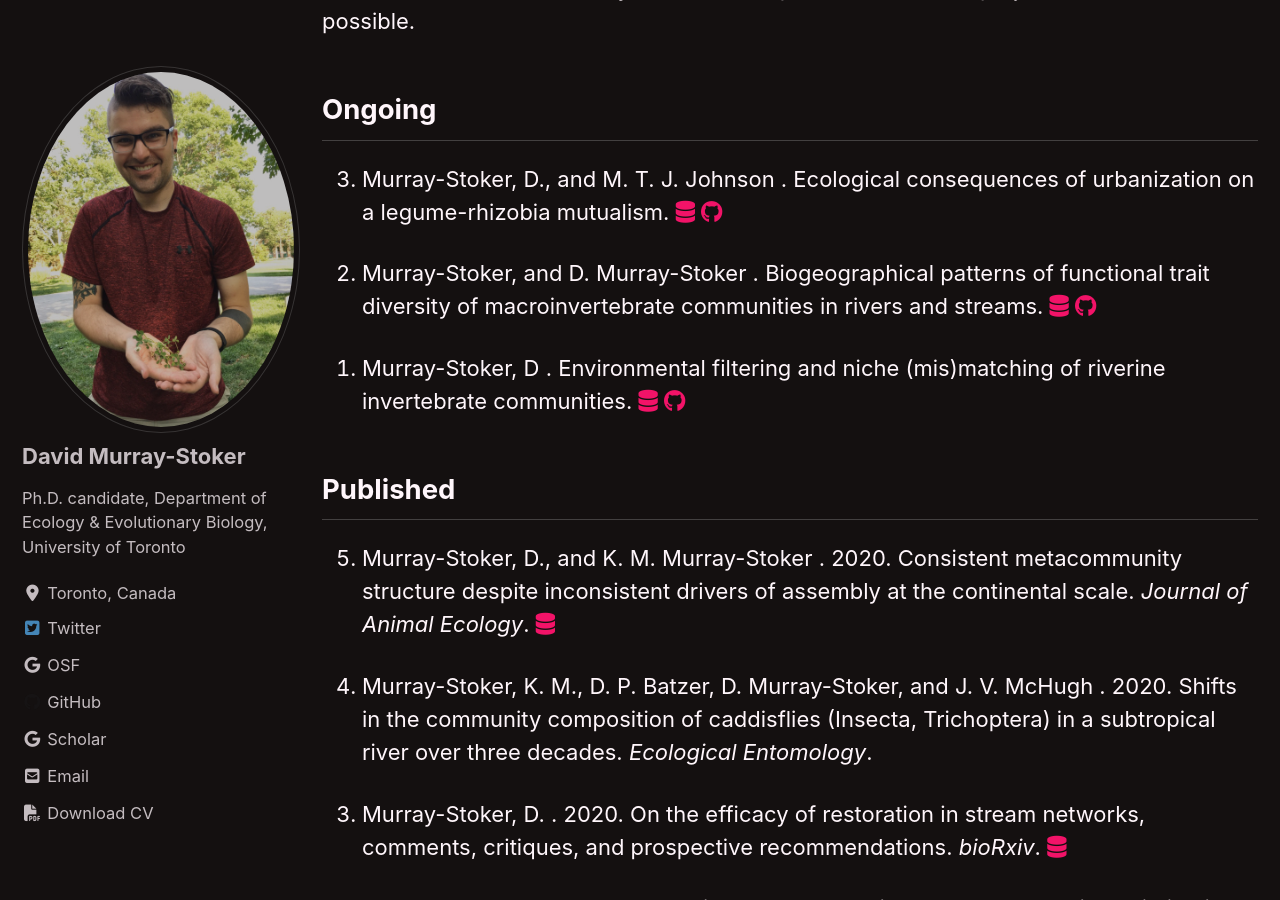
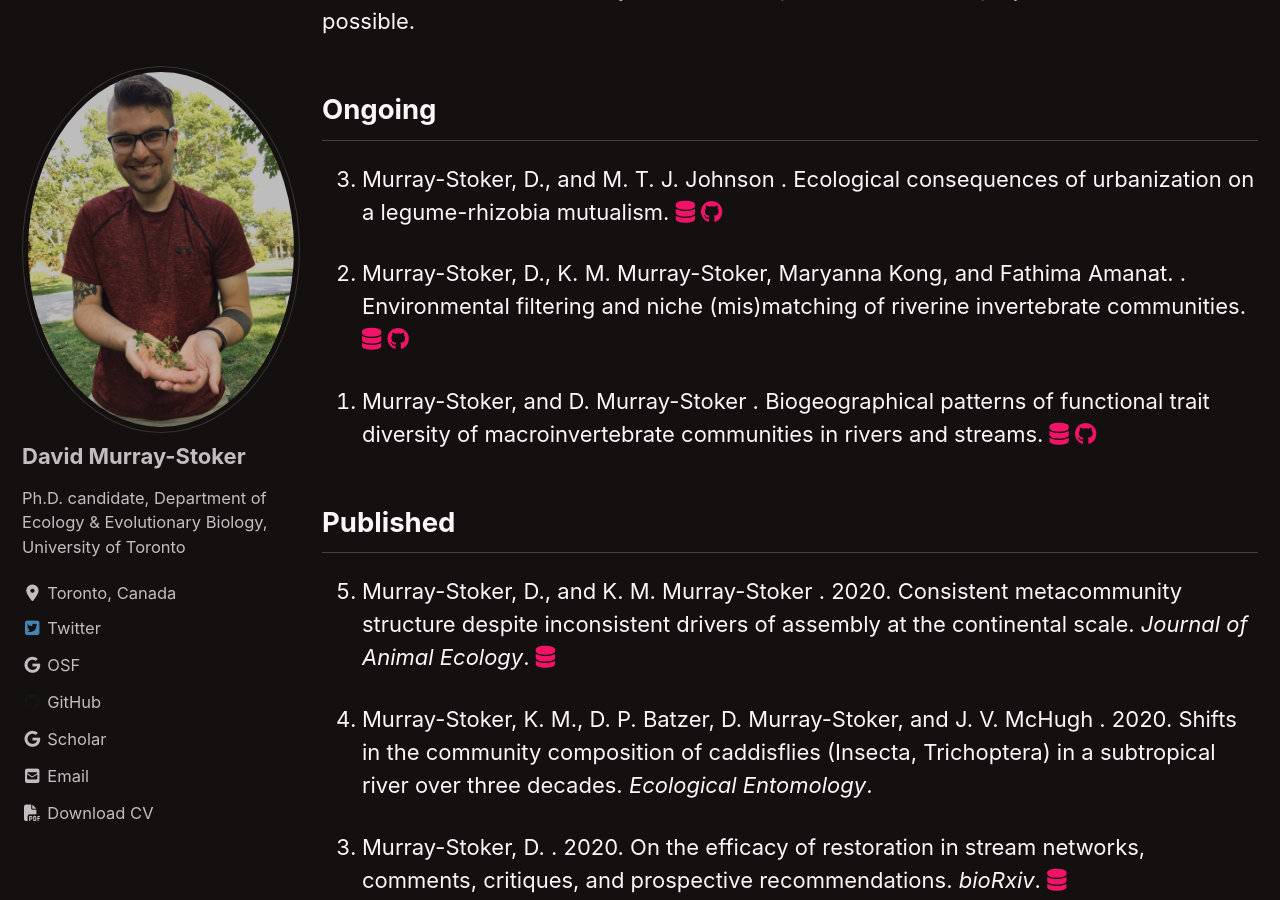
Before and after one commit to dmurraystoker/dmurraystoker.github.io, a Jekyll site: the page built from _pages/open_science.md, in a window 1280 px wide and 900 px high, scrolled down 491 px. Built offline with Jekyll 4.4.1, drawn with Linux system fonts in a browser that asks for light colours; cached includes are drawn as plain includes; nearby versions of some CDN libraries; some of the changed lines change nothing that is shown.

Commit message:
Update data_code-IP.yaml

```diff
--- a/_data/data_code-IP.yaml
+++ b/_data/data_code-IP.yaml
@@ -3,8 +3,14 @@
 - id: Murray-Stoker_Johnson_IP
   authors: Murray-Stoker, D., and M. T. J. Johnson
   title: Ecological consequences of urbanization on a legume-rhizobia mutualism.
-  data-url: https://osf.io/dejyt/
+  data-url: https://doi.org/10.5281/zenodo.4459723
   github: https://github.com/dmurraystoker/TRhizo-urbanTerreN
+
+- id: Murray-Stoker_et_al_IP
+  authors: Murray-Stoker, D., K. M. Murray-Stoker, Maryanna Kong, and Fathima Amanat.
+  title: Environmental filtering and niche (mis)matching of riverine invertebrate communities.
+  data-url: https://osf.io/v26rm/
+  github: https://github.com/dmurraystoker/NRSA-DisEQ
 
 - id: Murray-Stoker_Murray-Stoker_IP
   authors: Murray-Stoker, and D. Murray-Stoker
@@ -12,10 +18,4 @@
   data-url: https://osf.io/62je8/
   github: https://github.com/dmurraystoker/NRSA-FD
 
-- id: Murray-Stoker_IP
-  authors: Murray-Stoker, D
-  title: Environmental filtering and niche (mis)matching of riverine invertebrate communities.
-  data-url: https://osf.io/v26rm/
-  github: https://github.com/dmurraystoker/NRSA-DisEQ
-
 ---
```
